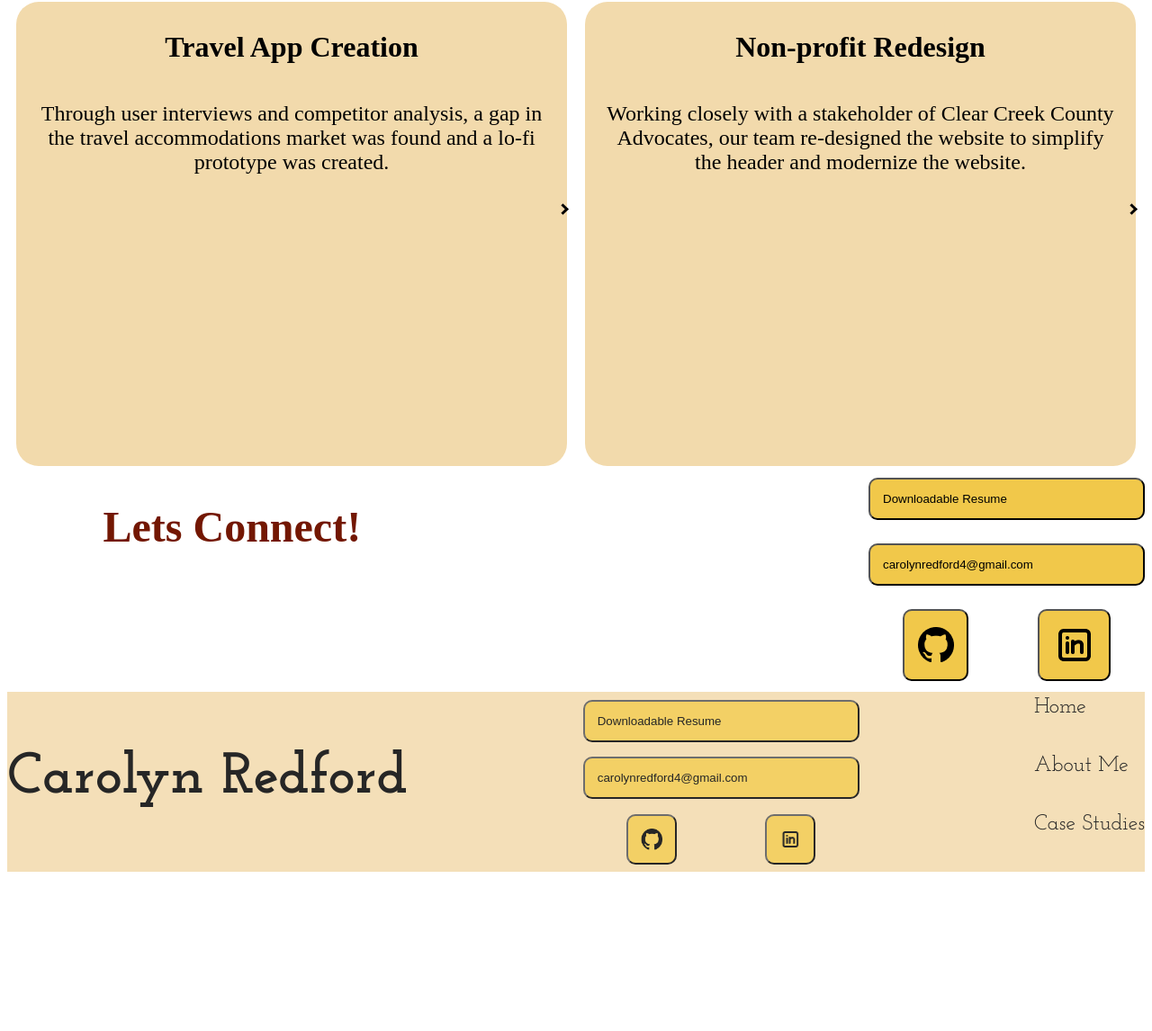
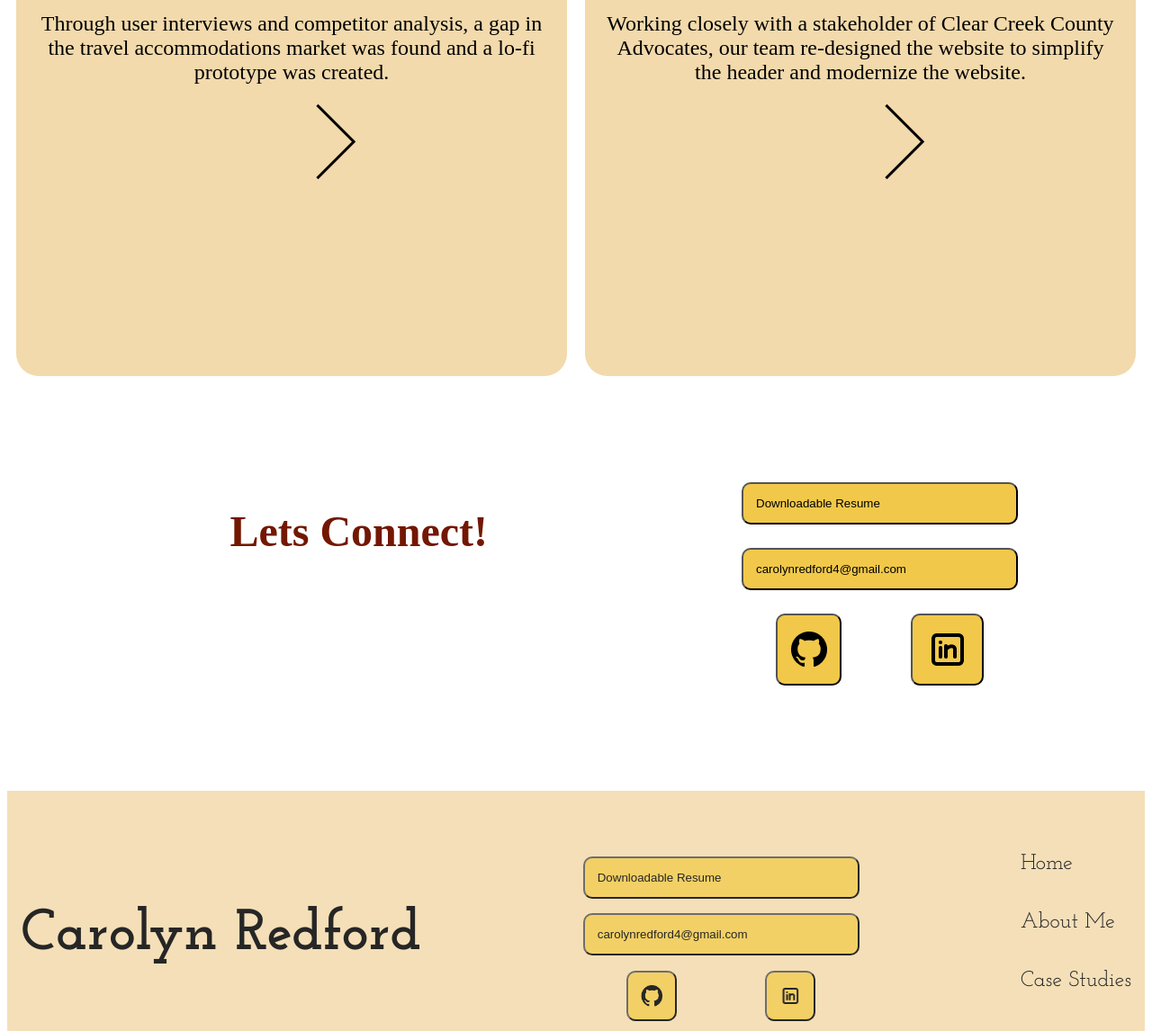
Before and after one commit to redthehead/UX_UI_HW_17, a plain HTML site: page index.html in a window 1280 px wide. Shown: the part 1191-2337 px from the top of the page at 90% size. Before the commit the page ends 2168 px from the top, so only its background shows below. Drawn offline with Linux system fonts and the light colour scheme; a web font is replaced by a local one.

Commit message:
Final one??
Fixed everything except the arrows

```diff
--- a/css/style.css
+++ b/css/style.css
@@ -58,8 +58,8 @@ header {
    color: black;
    font-family: "Josefin Slab";
    margin-bottom: 0;
-   display: flex;
-   justify-content: flex-start;
+   position:relative;
+   left: -350px;
 }
 #headerJob {
    font-size: 24px;
@@ -67,6 +67,8 @@ header {
    margin-top: 0;
    display: flex;
    justify-content: flex-start;
+   position:relative;
+   left: -350px;
 }
 
 /* About Me */
@@ -97,7 +99,7 @@ header {
    border-radius: 8%;
    display: flex;
    justify-content: flex-start;
-   margin: -15px;
+   margin: -15px 0 0 -100px;
 }
 #portrait{
    width: 400px;
@@ -117,7 +119,7 @@ header {
 
 .caseStudiesContainer {
    text-align: left;
-   margin-top: 197px;
+   margin-top: 97px;
 }
 .projectBox {
    display: flex;
@@ -153,9 +155,12 @@ header {
 
 .arrow {
    border: solid black;
-   border-width: 0 3px 3px 0;
-   float: right;
+   border-width: 0px 3px 3px 0px;
+   position: absolute;
    padding: 3px;
+   height: 50px;
+   width: 50px;
+
 }
 .right {
    transform: rotate(-45deg);
@@ -189,7 +194,8 @@ header {
 }
 .connectSection {
    display: flex;
-   justify-content: space-between;
+   justify-content: space-around;
+   margin: 105px 0px 105px 0px;
 }
 .connect {
    display: flex;
@@ -222,6 +228,7 @@ footer {
    display: flex;
    align-content: center;
    justify-content: space-between;
+   padding: 64px 15px 15px 15px;
 }
 #footerName {
    font-size: 64px;
```
